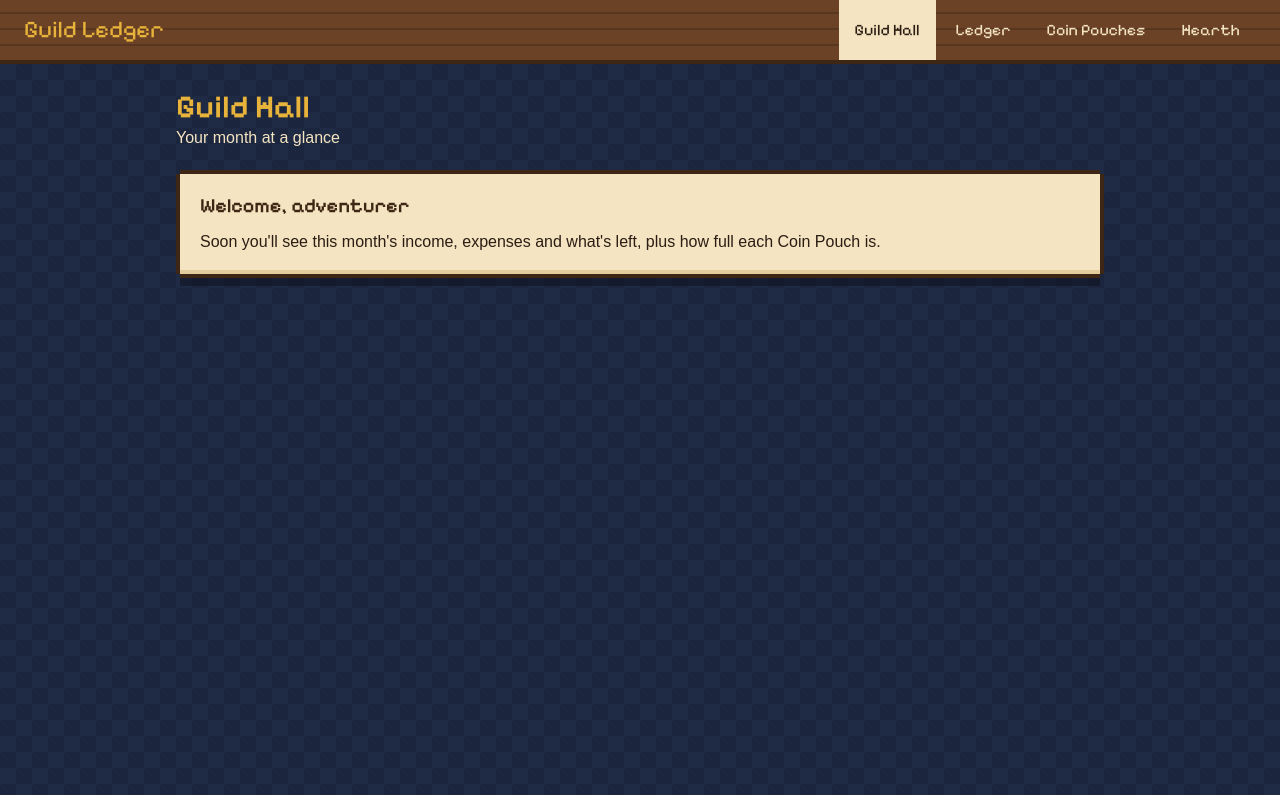
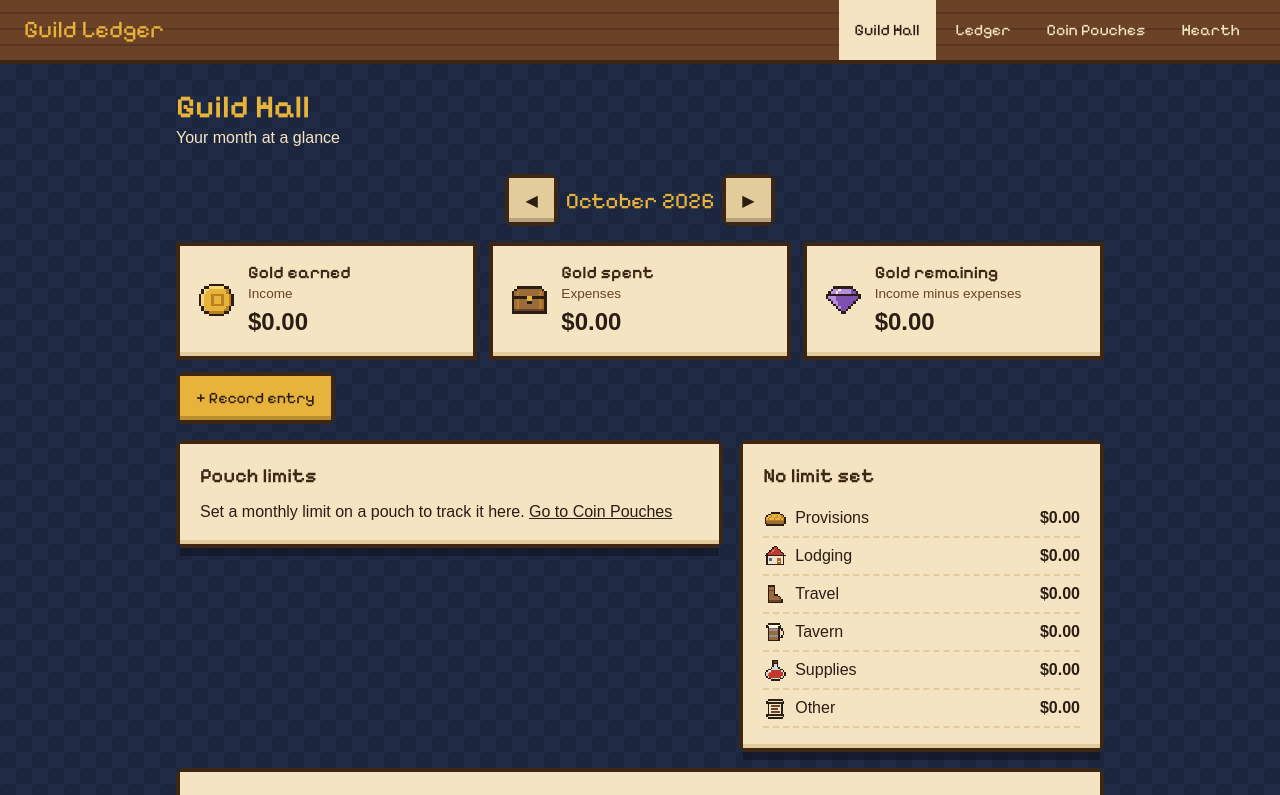
Before and after one commit to Thaddeus-25/guild-ledger, a Next.js app: page / in a window 1280 px wide. Shown: the top 795 px of the page. Built offline with nearby package versions, Linux system fonts and the light colour scheme; a web font is replaced by a local one.

Commit message:
Add Guild Hall dashboard

```diff
--- /dev/null
+++ b/app/guild-hall.module.css
@@ -0,0 +1,48 @@
+/* Three summary cards: stacked on phones, side by side on wider screens. */
+.cards {
+  display: grid;
+  gap: 12px;
+  margin-bottom: 12px;
+}
+
+@media (min-width: 760px) {
+  .cards {
+    grid-template-columns: repeat(3, 1fr);
+  }
+}
+
+/* Pouch limits and "No limit set": side by side on wide screens. */
+.columns {
+  display: grid;
+  margin-top: 12px;
+}
+
+@media (min-width: 900px) {
+  .columns {
+    grid-template-columns: 3fr 2fr;
+    gap: 16px;
+    align-items: start;
+  }
+}
+
+.unlimited {
+  list-style: none;
+}
+
+.unlimited li {
+  display: flex;
+  align-items: center;
+  gap: 8px;
+  padding: 6px 0;
+  border-bottom: 2px dashed var(--parchment-dark);
+}
+
+.spent {
+  margin-left: auto;
+  font-weight: 700;
+  font-variant-numeric: tabular-nums;
+}
+
+.more {
+  margin-top: 12px;
+}
--- a/app/page.tsx
+++ b/app/page.tsx
@@ -1,16 +1,85 @@
+"use client";
+
+import Link from "next/link";
+import BudgetBar from "@/components/BudgetBar";
+import MonthPicker from "@/components/MonthPicker";
+import PixelIcon from "@/components/PixelIcon";
 import PixelPanel from "@/components/PixelPanel";
+import SummaryCard from "@/components/SummaryCard";
+import TransactionList from "@/components/TransactionList";
+import { monthTotals, monthTransactions, pouchUsage, unlimitedSpending } from "@/lib/budget";
+import { newestFirst } from "@/lib/entries";
+import { useLedger } from "@/lib/LedgerContext";
+import { formatCents } from "@/lib/money";
+import styles from "./guild-hall.module.css";
 
 export default function GuildHallPage() {
+  const { data, selectedMonth } = useLedger();
+  const { categories, transactions } = data;
+
+  // All worked out fresh from the saved entries for the chosen month.
+  const totals = monthTotals(transactions, selectedMonth);
+  const limited = pouchUsage(categories, transactions, selectedMonth);
+  const unlimited = unlimitedSpending(categories, transactions, selectedMonth);
+  const recent = newestFirst(monthTransactions(transactions, selectedMonth)).slice(0, 5);
+
   return (
     <>
       <h1 className="page-title">Guild Hall</h1>
       <p className="page-subtitle">Your month at a glance</p>
 
-      <PixelPanel title="Welcome, adventurer">
-        <p>
-          Soon you&apos;ll see this month&apos;s income, expenses and what&apos;s left,
-          plus how full each Coin Pouch is.
-        </p>
+      <MonthPicker />
+
+      <div className={styles.cards}>
+        <SummaryCard title="Gold earned" plain="Income" cents={totals.incomeCents} icon="coin" />
+        <SummaryCard title="Gold spent" plain="Expenses" cents={totals.expenseCents} icon="chest" />
+        <SummaryCard
+          title="Gold remaining"
+          plain="Income minus expenses"
+          cents={totals.remainingCents}
+          icon="gem"
+          overByWhenNegative
+        />
+      </div>
+
+      <Link href="/ledger/new?from=/" className="button">
+        + Record entry
+      </Link>
+
+      <div className={styles.columns}>
+        <PixelPanel title="Pouch limits">
+          {limited.length > 0 ? (
+            limited.map((usage) => <BudgetBar key={usage.category.id} usage={usage} />)
+          ) : (
+            <p>
+              Set a monthly limit on a pouch to track it here.{" "}
+              <Link href="/pouches">Go to Coin Pouches</Link>
+            </p>
+          )}
+        </PixelPanel>
+
+        {unlimited.length > 0 && (
+          <PixelPanel title="No limit set">
+            <ul className={styles.unlimited}>
+              {unlimited.map(({ category, spentCents }) => (
+                <li key={category.id}>
+                  <PixelIcon name={category.icon} size={24} />
+                  <span>{category.name}</span>
+                  <span className={styles.spent}>{formatCents(spentCents)}</span>
+                </li>
+              ))}
+            </ul>
+          </PixelPanel>
+        )}
+      </div>
+
+      <PixelPanel title="Recent entries">
+        <TransactionList transactions={recent} showActions={false} />
+        {recent.length > 0 && (
+          <p className={styles.more}>
+            <Link href="/ledger">See all entries in the Ledger</Link>
+          </p>
+        )}
       </PixelPanel>
     </>
   );
--- /dev/null
+++ b/components/BudgetBar.module.css
@@ -0,0 +1,53 @@
+.row {
+  padding: 10px 0;
+  border-bottom: 2px dashed var(--parchment-dark);
+}
+
+.header {
+  display: flex;
+  align-items: center;
+  gap: 8px;
+  margin-bottom: 6px;
+}
+
+.name {
+  font-weight: 700;
+}
+
+/* 10 equal segments in a dark frame. */
+.bar {
+  display: grid;
+  grid-template-columns: repeat(10, 1fr);
+  gap: var(--px);
+  padding: var(--px);
+  background: var(--wood-dark);
+}
+
+.segment,
+.filled {
+  height: 16px;
+  background: var(--parchment-dark);
+}
+
+/* The fill color depends on the status class on the bar. */
+.under .filled,
+.near .filled {
+  background: var(--moss);
+}
+
+.at .filled {
+  background: var(--gold);
+}
+
+.over .filled {
+  background: var(--amber);
+}
+
+.text {
+  margin-top: 4px;
+  font-variant-numeric: tabular-nums;
+}
+
+.overText {
+  font-weight: 700;
+}
--- /dev/null
+++ b/components/BudgetBar.tsx
@@ -0,0 +1,38 @@
+import PixelIcon from "./PixelIcon";
+import { BAR_SEGMENTS, budgetBarText, filledSegments, type PouchUsage } from "@/lib/budget";
+import styles from "./BudgetBar.module.css";
+
+// A segmented bar, like a game's stamina bar, showing how much of a
+// pouch's monthly limit is used.
+export default function BudgetBar({ usage }: { usage: PouchUsage }) {
+  const { category, spentCents, limitCents, status } = usage;
+  const filled = filledSegments(spentCents, limitCents);
+  const text = budgetBarText(usage);
+
+  return (
+    <div className={styles.row}>
+      <div className={styles.header}>
+        <PixelIcon name={category.icon} />
+        <span className={styles.name}>{category.name}</span>
+      </div>
+      <div
+        className={`${styles.bar} ${styles[status]}`}
+        role="progressbar"
+        aria-label={`${category.name} monthly limit`}
+        aria-valuemin={0}
+        aria-valuemax={limitCents}
+        aria-valuenow={Math.min(spentCents, limitCents)}
+        aria-valuetext={text}
+      >
+        {Array.from({ length: BAR_SEGMENTS }, (_, i) => (
+          <span
+            key={i}
+            className={i < filled ? styles.filled : styles.segment}
+            style={{ animationDelay: `${i * 60}ms` }}
+          />
+        ))}
+      </div>
+      <p className={status === "over" ? `${styles.text} ${styles.overText}` : styles.text}>{text}</p>
+    </div>
+  );
+}
--- /dev/null
+++ b/components/SummaryCard.module.css
@@ -0,0 +1,35 @@
+.card {
+  display: flex;
+  align-items: center;
+  gap: 12px;
+  padding: 16px;
+  background: var(--parchment);
+  color: var(--ink);
+  border: var(--px) solid var(--wood-dark);
+  box-shadow: inset 0 calc(var(--px) * -1) 0 0 var(--parchment-dark);
+}
+
+.title {
+  font-size: 1.1rem;
+  color: var(--wood-dark);
+}
+
+.plain {
+  font-size: 0.85rem;
+  color: var(--wood);
+}
+
+.amount {
+  font-size: 1.5rem;
+  font-weight: 700;
+  font-variant-numeric: tabular-nums;
+}
+
+/* Amber tag with dark text: noticeable, not alarming, and easy to read. */
+.over {
+  display: inline-block;
+  margin-top: 4px;
+  padding: 0 8px;
+  font-size: 1.15rem;
+  background: var(--amber);
+}
--- /dev/null
+++ b/components/SummaryCard.tsx
@@ -0,0 +1,31 @@
+import PixelIcon from "./PixelIcon";
+import { formatCents } from "@/lib/money";
+import type { IconName } from "@/lib/types";
+import styles from "./SummaryCard.module.css";
+
+type SummaryCardProps = {
+  title: string; // game name, e.g. "Gold spent"
+  plain: string; // plain meaning, e.g. "Expenses"
+  cents: number;
+  icon: IconName;
+  overByWhenNegative?: boolean; // show "Over by $X" instead of a minus sign
+};
+
+export default function SummaryCard({ title, plain, cents, icon, overByWhenNegative }: SummaryCardProps) {
+  const isOver = overByWhenNegative && cents < 0;
+
+  return (
+    <div className={styles.card}>
+      <PixelIcon name={icon} size={40} />
+      <div>
+        <h2 className={styles.title}>{title}</h2>
+        <p className={styles.plain}>{plain}</p>
+        {isOver ? (
+          <p className={`${styles.amount} ${styles.over}`}>Over by {formatCents(-cents)}</p>
+        ) : (
+          <p className={styles.amount}>{formatCents(cents)}</p>
+        )}
+      </div>
+    </div>
+  );
+}
--- a/lib/budget.ts
+++ b/lib/budget.ts
@@ -2,6 +2,7 @@
 // out from the saved entries; none of it is ever stored.
 
 import { monthOf } from "./dates";
+import { formatCents } from "./money";
 import type { Category, Transaction } from "./types";
 
 // The entries dated in one month, e.g. "2026-10".
@@ -87,3 +88,18 @@ export function unlimitedSpending(
       spentCents: spentInPouch(transactions, category.id, month),
     }));
 }
+
+// ---------- Budget bar helpers ----------
+
+export const BAR_SEGMENTS = 10;
+
+// How many of the bar's 10 segments to fill. Capped at 10 when over.
+export function filledSegments(spentCents: number, limitCents: number): number {
+  return Math.min(BAR_SEGMENTS, Math.round((spentCents * BAR_SEGMENTS) / limitCents));
+}
+
+// The words under a budget bar, so the meaning never depends on color.
+export function budgetBarText(usage: PouchUsage): string {
+  if (usage.status === "over") return `Over by ${formatCents(-usage.leftCents)}`;
+  return `${formatCents(usage.spentCents)} of ${formatCents(usage.limitCents)} used · ${formatCents(usage.leftCents)} left`;
+}
```
Also changed, not shown: 1 other file (tests, documents, lock files or other folders).
